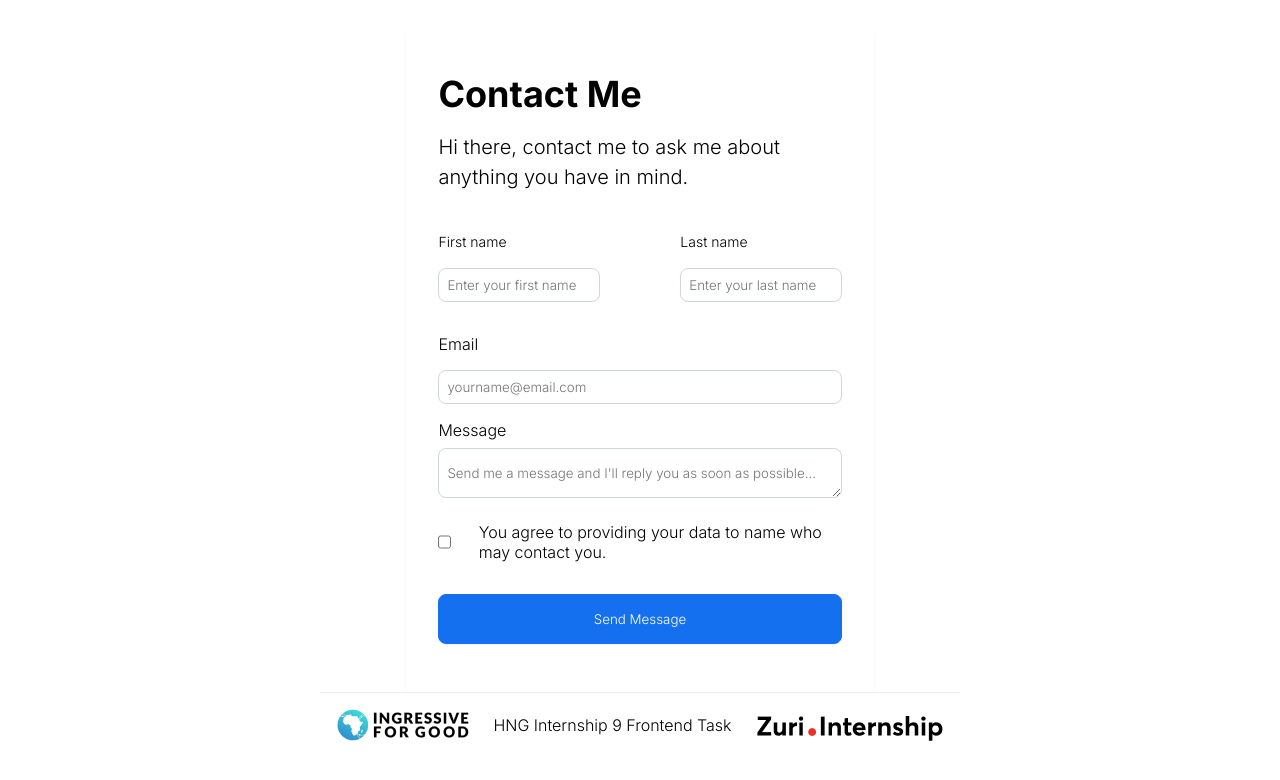
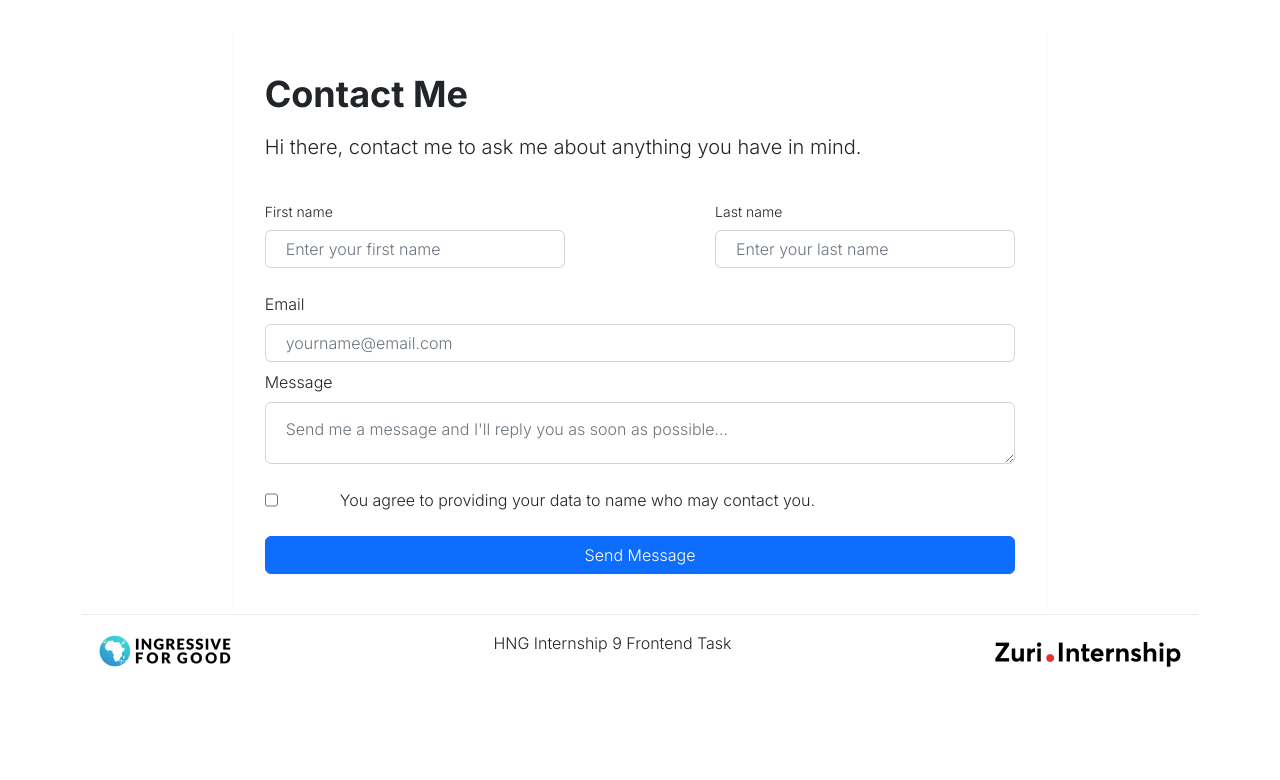
Before and after one commit to Halabitimoty/hngi9, a React (Create React App) app: page /contact in a window 1280 px wide. Shown: the top 780 px of the page. Built offline with nearby package versions, Linux system fonts and the light colour scheme.

Commit message:
Form Styling Updated

```diff
--- a/package.json
+++ b/package.json
@@ -7,7 +7,9 @@
     "@testing-library/jest-dom": "^5.16.2",
     "@testing-library/react": "^12.1.2",
     "@testing-library/user-event": "^13.5.0",
+    "bootstrap": "^5.2.2",
     "react": "^17.0.2",
+    "react-bootstrap": "^2.5.0",
     "react-dom": "^17.0.2",
     "react-router-dom": "^6.4.3",
     "react-scripts": "5.0.0",
--- a/src/App.js
+++ b/src/App.js
@@ -2,6 +2,7 @@ import React from "react";
 import HomePage from "./Pages/HomePage";
 import ContactPage from "./Pages/ContactPage";
 import "./App.css";
+import "bootstrap/dist/css/bootstrap.min.css";
 import Footer from "./component/Footer/Footer";
 import { BrowserRouter, Routes, Route } from "react-router-dom";
 
--- a/src/component/Form/Form.css
+++ b/src/component/Form/Form.css
@@ -8,45 +8,46 @@
   box-shadow: 0px 1px 2px rgba(16, 24, 40, 0.05);
 }
 
-.Formpage > h3,
-.Formpage > p,
-.Formpage > form {
+.Formpage>h3,
+.Formpage>p,
+.Formpage>form {
   margin: 0.5rem 0;
 }
 
-.Formpage > h3 {
+.Formpage>h3 {
   font-weight: 600;
   font-size: 36px;
   line-height: 44px;
   letter-spacing: -2%;
 }
 
-.Formpage > p {
+.Formpage>p {
   font-weight: 400;
   font-size: 20px;
   line-height: 30px;
   letter-spacing: -2%;
 }
 
-.user_name > div > label {
+.user_name>div>label {
   font-weight: 500;
   font-size: 14px;
   line-height: 20px;
 }
-form > .user_name {
+
+form>.user_name {
   display: flex;
   flex-direction: row;
   justify-content: space-between;
   margin: 1rem 0;
 }
 
-div > label,
-div > input,
-div > textarea {
+div>label,
+div>input,
+div>textarea {
   padding: 0.5rem 0;
 }
 
-.user_name > div {
+.user_name>div {
   width: 40%;
   display: flex;
   flex-direction: column;
@@ -62,7 +63,8 @@ div > textarea {
   flex-direction: row;
   justify-content: space-between;
 }
-.user_check > label {
+
+.user_check>label {
   width: 90%;
 }
 
@@ -80,6 +82,7 @@ textarea {
   padding: 1rem;
   color: white;
 }
+
 .user_check {
   padding: 1rem 0;
 }
@@ -92,6 +95,7 @@ input {
 textarea::placeholder {
   padding: 0.5rem;
 }
+
 input::-webkit-input-placeholder {
   /* Chrome/Opera/Safari/Edge */
   padding: 0.5rem;
@@ -106,23 +110,27 @@ input:-ms-input-placeholder {
   /* IE 10+ */
   padding: 0.5rem;
 }
+
 /* Extra small devices (phones, 600px and down) */
 @media only screen and (max-width: 600px) {
   .Formpage {
     width: 95%;
   }
-  .user_name > div {
+
+  .user_name>div {
     width: 40%;
   }
 
-  .user_check > label {
+  .user_check>label {
     width: 90%;
   }
-  form > .user_name {
+
+  form>.user_name {
     display: flex;
     flex-direction: column;
   }
-  form > .user_name > div {
+
+  form>.user_name>div {
     width: 100%;
   }
 }
@@ -132,11 +140,12 @@ input:-ms-input-placeholder {
   .Formpage {
     width: 90%;
   }
-  .user_name > div {
+
+  .user_name>div {
     width: 40%;
   }
 
-  .user_check > label {
+  .user_check>label {
     width: 90%;
   }
 }
@@ -146,11 +155,12 @@ input:-ms-input-placeholder {
   .Formpage {
     width: 80%;
   }
-  .user_name > div {
+
+  .user_name>div {
     width: 40%;
   }
 
-  .user_check > label {
+  .user_check>label {
     width: 90%;
   }
 }
@@ -160,11 +170,12 @@ input:-ms-input-placeholder {
   .Formpage {
     width: 75%;
   }
-  .user_name > div {
+
+  .user_name>div {
     width: 40%;
   }
 
-  .user_check > label {
+  .user_check>label {
     width: 90%;
   }
 }
@@ -174,11 +185,17 @@ input:-ms-input-placeholder {
   .Formpage {
     width: 73%;
   }
-  .user_name > div {
+
+  .user_name>div {
     width: 40%;
   }
 
-  .user_check > label {
+  .user_check>label {
     width: 90%;
   }
 }
+
+input:hover,
+textarea:hover {
+  border: 2px solid #84CAFF;
+}
--- a/src/component/Form/Form.jsx
+++ b/src/component/Form/Form.jsx
@@ -11,6 +11,19 @@ function Form() {
   });
 
   //   console.log(formdata);
+
+  // const message = (
+  //   <p
+  //     style={{
+  //       color: "#F83F23",
+  //       fontWeight: 400,
+  //       fontSize: "14px",
+  //       lineHeight: "20px",
+  //     }}
+  //   >
+  //     Please enter a message
+  //   </p>
+  // );
 
   function handleChange(event) {
     const { name, value, type, checked } = event.target;
@@ -39,6 +52,8 @@ function Form() {
               onChange={handleChange}
               placeholder="Enter your first name"
               value={formdata.first_name}
+              required
+              className="form-control"
             />
           </div>
           <div>
@@ -50,6 +65,8 @@ function Form() {
               onChange={handleChange}
               placeholder="Enter your last name"
               value={formdata.last_name}
+              required
+              className="form-control"
             />
           </div>
         </div>
@@ -62,6 +79,8 @@ function Form() {
             onChange={handleChange}
             placeholder="yourname@email.com"
             value={formdata.email}
+            required
+            className="form-control"
           />
 
           <label htmlFor="message">Message</label>
@@ -71,7 +90,10 @@ function Form() {
             onChange={handleChange}
             placeholder="Send me a message and I'll reply you as soon as possible..."
             value={formdata.message}
+            required
+            className="form-control"
           />
+          {/* {formdata.message === "" ? message : ""} */}
 
           <div className="user_check">
             <input
@@ -88,7 +110,11 @@ function Form() {
           </div>
         </div>
 
-        <input type="submit" value="Send Message" className="submit" />
+        <input
+          type="submit"
+          value="Send Message"
+          className="submit btn btn-primary"
+        />
       </form>
     </div>
   );
```
Also changed, not shown: 1 other file (tests, documents, lock files or other folders).
